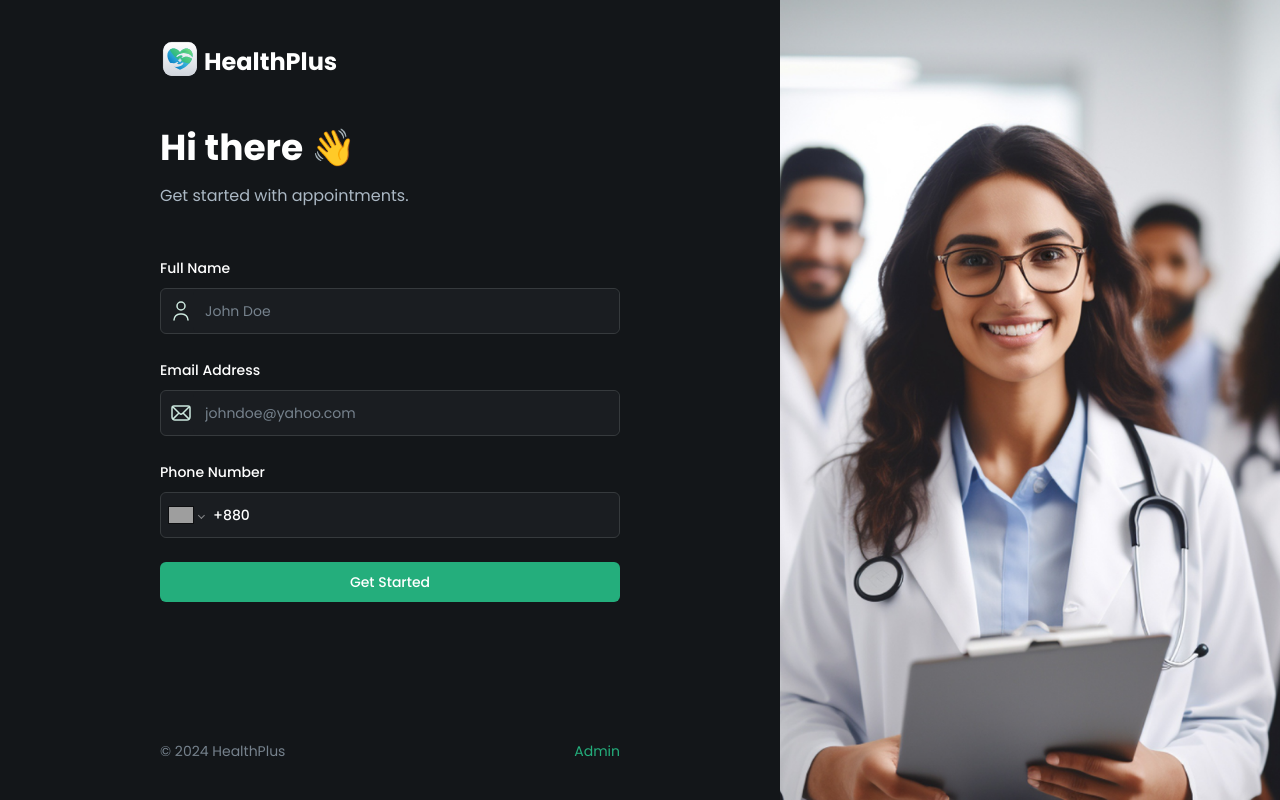
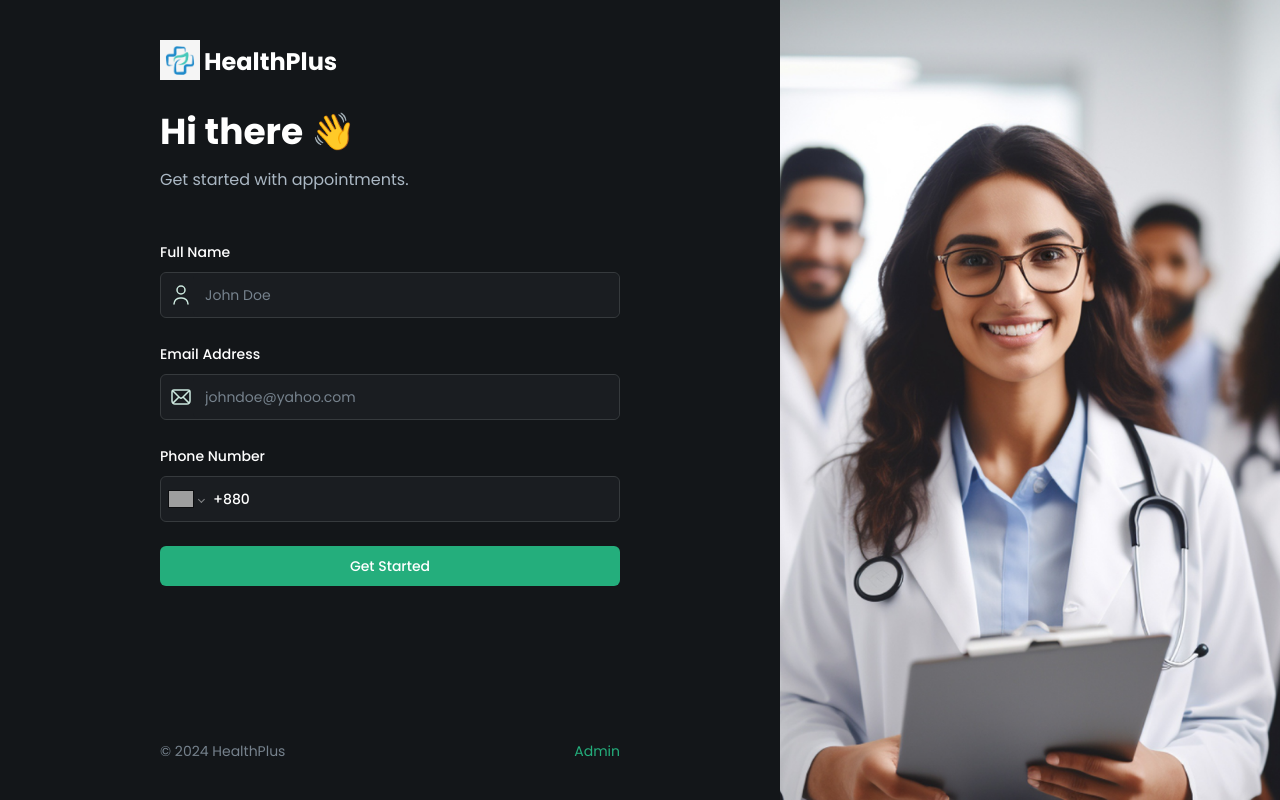
Before and after one commit to arunabhnewar/health-plus, a Next.js app: page / in a window 1280 px wide. Built offline with nearby package versions, Linux system fonts and the light colour scheme; no server answers; grey boxes are pictures that could not be loaded.

Commit message:
fix: layout scroll smooth fix

```diff
--- a/app/admin/page.tsx
+++ b/app/admin/page.tsx
@@ -12,7 +12,7 @@ const AdminPage = async () => {
       <header className='admin-header'>
         <Link className='flex cursor-pointer' href='/'>
           <Image
-            src='/assets/icons/logo-icon.svg'
+            src='/assets/icons/logo.jpg'
             alt='HealthPlus logo'
             width={40}
             height={40}
--- a/app/layout.tsx
+++ b/app/layout.tsx
@@ -46,7 +46,9 @@ export default function RootLayout({
           // Enable anti-aliasing for text.
           "antialiased",
           // Apply the variable font-sans to the body element.
-          fontSans.variable
+          fontSans.variable,
+
+          "scroll-smooth"
         )}>
         {/* Wrap the children components with the ThemeProvider component.
             The ThemeProvider component sets up the theme for the application. */}
--- a/app/page.tsx
+++ b/app/page.tsx
@@ -12,10 +12,10 @@ export default function Home({ searchParams }: SearchParamProps) {
       {/* <PassKeyModal /> */}
 
       <section className='container  remove-scrollbar'>
-        <div className='sub-container max-w-[460px]'>
-          <div className='flex mb-12 h-10'>
+        <div className='sub-container max-w-[460px] mb-5'>
+          <div className='flex mb-8 h-10'>
             <Image
-              src='/assets/icons/logo-icon.svg'
+              src='/assets/icons/logo.jpg'
               alt='HealthPlus logo'
               width={40}
               height={40}
--- a/app/patients/[userId]/new-appointment/page.tsx
+++ b/app/patients/[userId]/new-appointment/page.tsx
@@ -13,7 +13,7 @@ const NewAppointment = async ({ params: { userId } }: SearchParamProps) => {
           <Link className='flex mb-12 h-10' href='/'>
             {/* Logo */}
             <Image
-              src='/assets/icons/logo-icon.svg'
+              src='/assets/icons/logo.jpg'
               alt='HealthPlus logo'
               width={40}
               height={40}
--- a/app/patients/[userId]/new-appointment/success/page.tsx
+++ b/app/patients/[userId]/new-appointment/success/page.tsx
@@ -21,7 +21,7 @@ const RequestSuccess = async ({
       <div className='success-img'>
         <Link href='/' className='flex'>
           <Image
-            src='/assets/icons/logo-icon.svg'
+            src='/assets/icons/logo.jpg'
             alt='HealthPlus logo'
             width={40}
             height={40}
--- a/app/patients/[userId]/register/page.tsx
+++ b/app/patients/[userId]/register/page.tsx
@@ -12,7 +12,7 @@ const Register = async ({ params: { userId } }: SearchParamProps) => {
           <div className='flex mb-12 h-10'>
             {/* Logo */}
             <Image
-              src='/assets/icons/logo-icon.svg'
+              src='/assets/icons/logo.jpg'
               alt='HealthPlus logo'
               width={40}
               height={40}
```
Also changed, not shown: public/assets/icons/logo-full.svg (deleted), public/assets/icons/logo.jpg (added).
